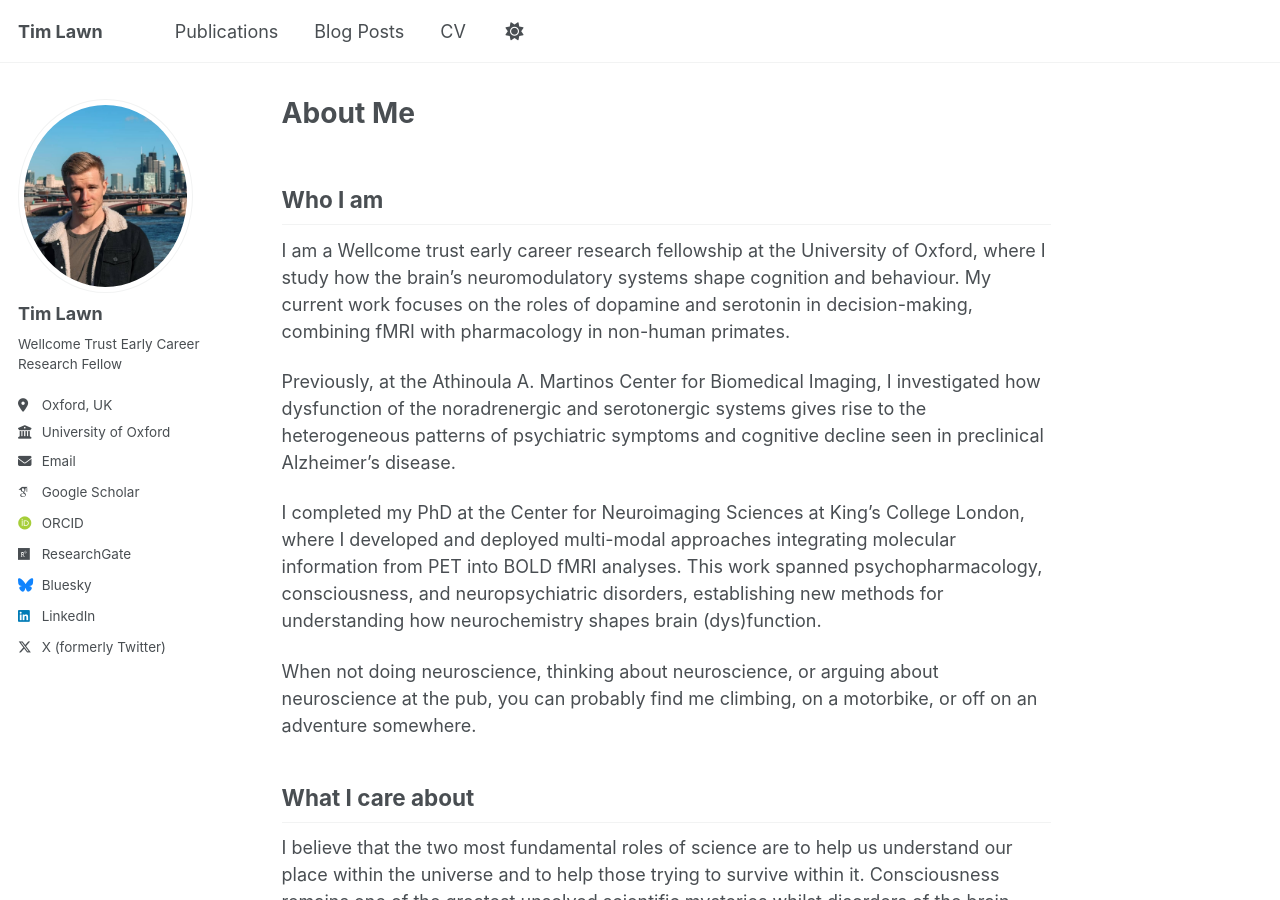
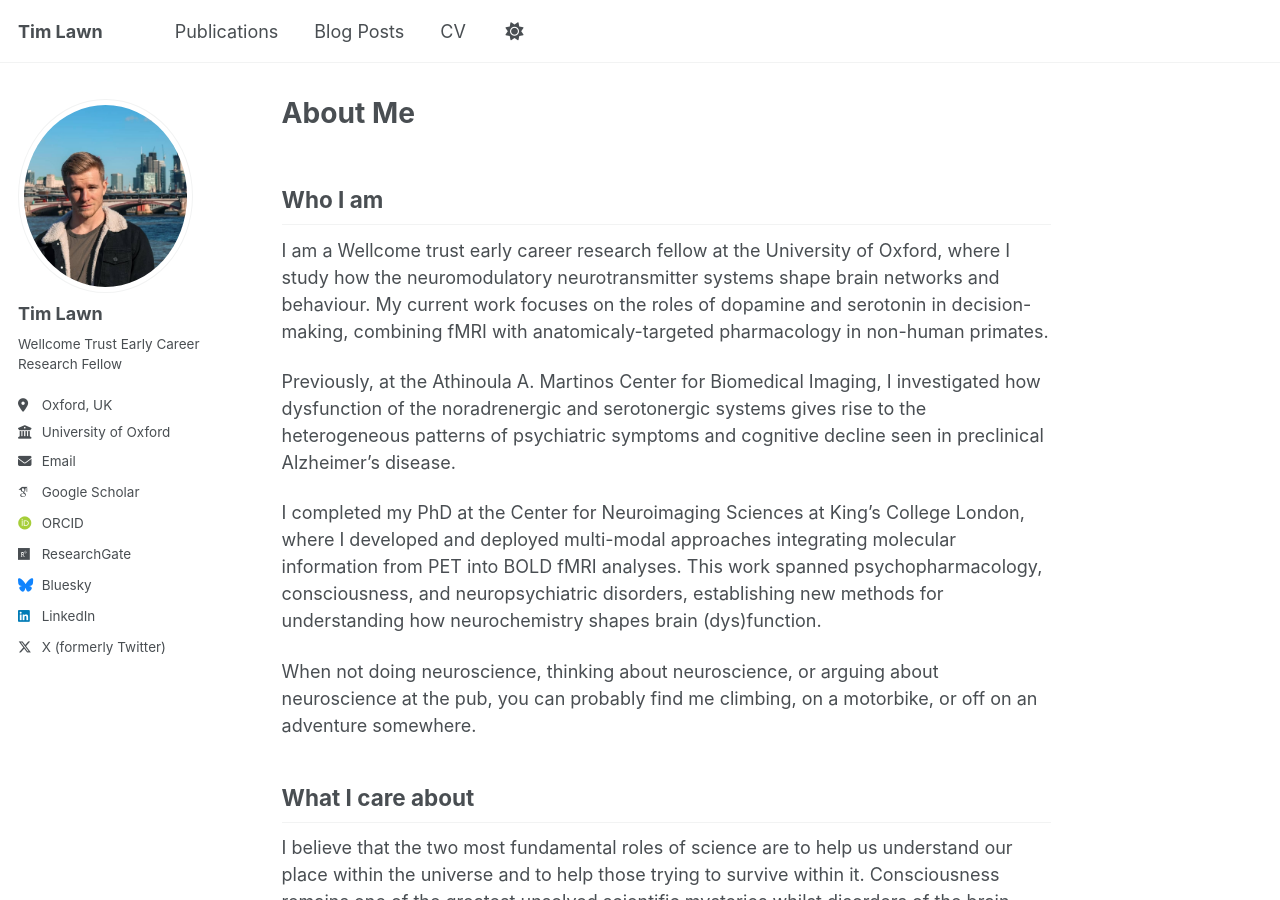
Before and after one commit to timlawn/timlawn.github.io, a Jekyll site: the page built from _pages/about.md, in a window 1280 px wide and 900 px high. Built offline with Jekyll 4.4.1, drawn with Linux system fonts in a browser that asks for light colours; some web fonts are replaced; a script that is not in the unit is left out.

Commit message:
Revise about page content for clarity and detail
Updated the description of research focus and background.

```diff
--- a/_pages/about.md
+++ b/_pages/about.md
@@ -10,7 +10,7 @@ redirect_from:
 
 ## Who I am
 
-I am a Wellcome trust early career research fellowship at the University of Oxford, where I study how the brain's neuromodulatory systems shape cognition and behaviour. My current work focuses on the roles of dopamine and serotonin in decision-making, combining fMRI with pharmacology in non-human primates.
+I am a Wellcome trust early career research fellow at the University of Oxford, where I study how the neuromodulatory neurotransmitter systems shape brain networks and behaviour. My current work focuses on the roles of dopamine and serotonin in decision-making, combining fMRI with anatomicaly-targeted pharmacology in non-human primates.
 
 Previously, at the Athinoula A. Martinos Center for Biomedical Imaging, I investigated how dysfunction of the noradrenergic and serotonergic systems gives rise to the heterogeneous patterns of psychiatric symptoms and cognitive decline seen in preclinical Alzheimer's disease.
 
```
